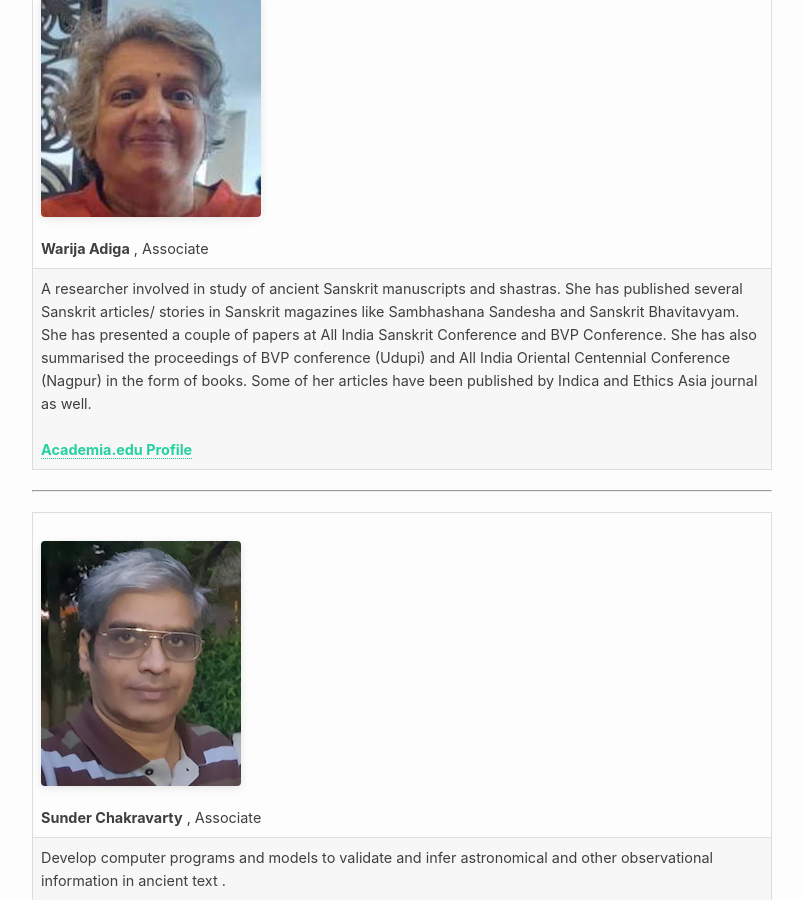
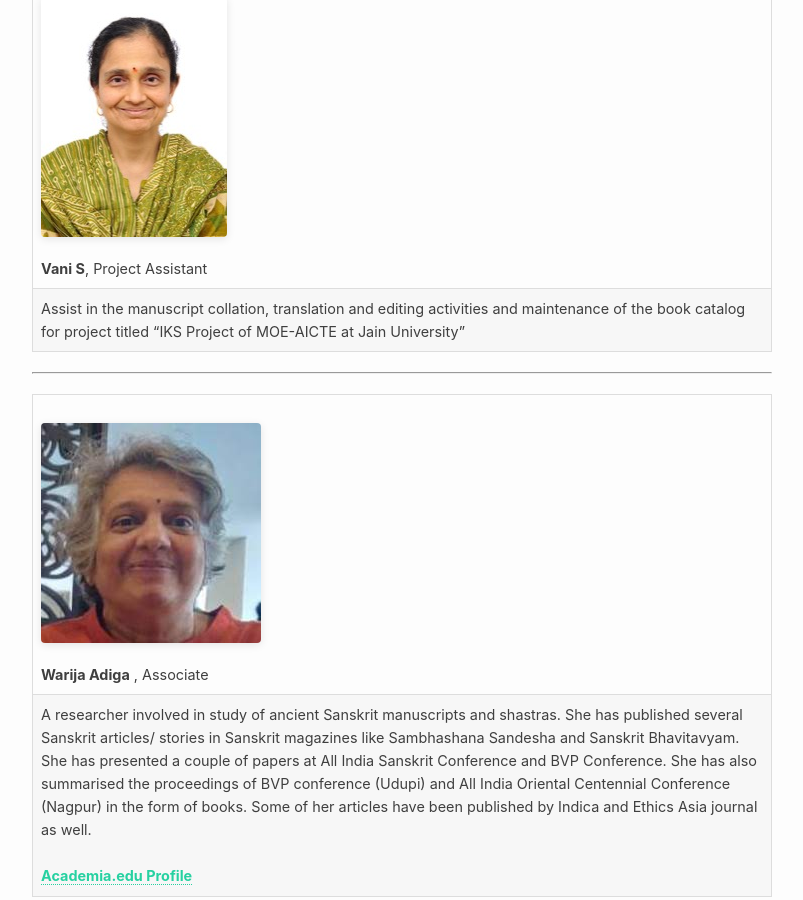
Before and after one commit to cahcblr/cahcblr.github.io, a Jekyll site: the page built from p72_rni.md, in a window 1280 px wide and 900 px high, scrolled down 3724 px. Shown: the whole window, without its empty margins (238-1041 px from the left). Built offline with Jekyll 4.4.1, drawn with Linux system fonts in a browser that asks for light colours.

Commit message:
Add Vani S to People page
- Add Vani S as Project Assistant
- Add resized profile image (vani-2026.jpg)

Co-Authored-By: Warp <agent@warp.dev>

```diff
--- a/p72_rni.md
+++ b/p72_rni.md
@@ -64,6 +64,12 @@ Assist in the manuscript collation, translation and editing activities and maint
 ---
 
 |:-|:------------|
+| ![Vani](../assets/vani-2026.jpg)<br>**Vani S**, Project Assistant |
+Assist in the manuscript collation, translation and editing activities and maintenance of the book catalog for project titled "IKS Project of MOE-AICTE at Jain University"  |
+
+---
+
+|:-|:------------|
 | ![Warija](../assets/warija.jpg)<br>**Warija Adiga** , Associate |
  A researcher involved in study of ancient Sanskrit manuscripts and shastras. She has published several Sanskrit articles/ stories in Sanskrit magazines like Sambhashana Sandesha and Sanskrit Bhavitavyam.  She has  presented a couple of papers at All India Sanskrit Conference and BVP Conference. She has also summarised the proceedings of BVP conference (Udupi) and All India Oriental Centennial Conference (Nagpur) in the form of books. Some of her articles have been published by Indica and Ethics Asia journal as well. <br><br>**[Academia.edu Profile](https://independent.academia.edu/WarijaAdiga)**|
 
```
Also changed, not shown: assets/vani-2026.jpg (added).
